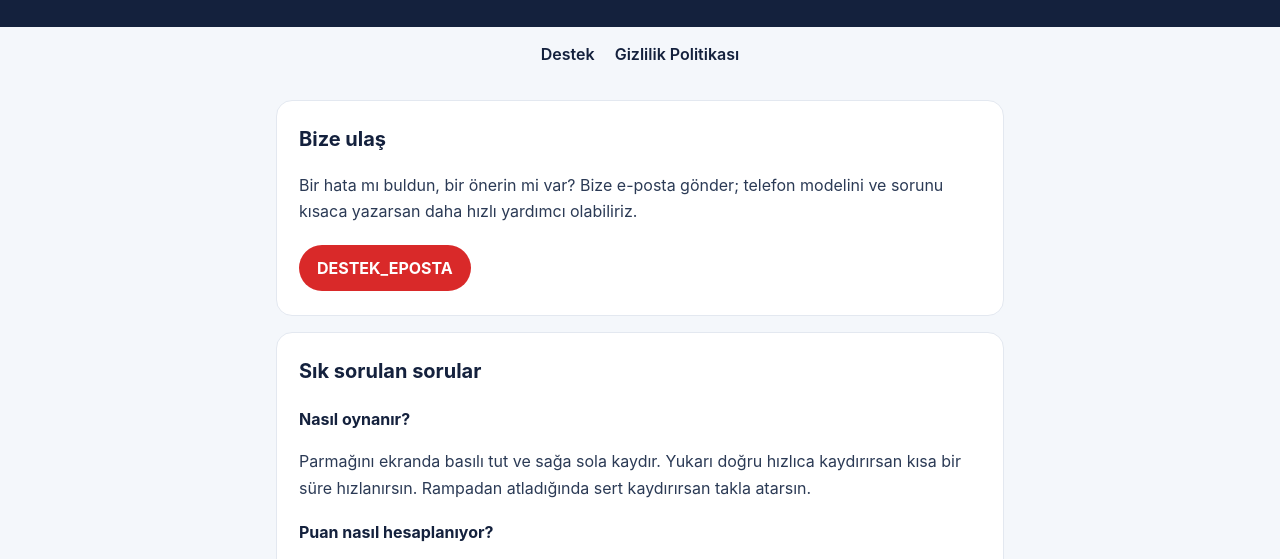
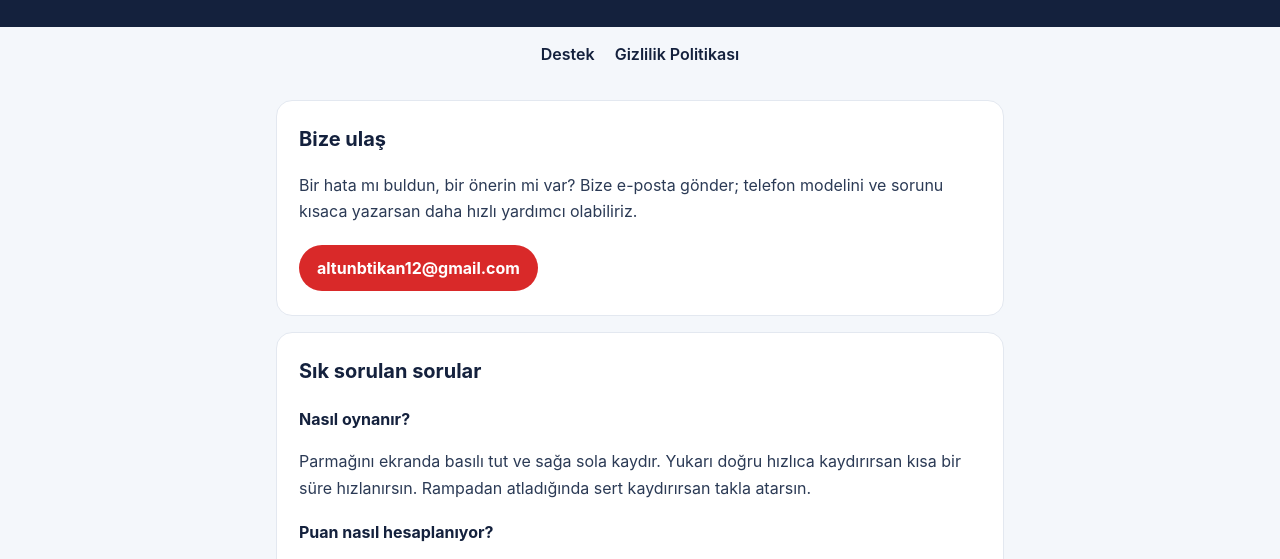
Before and after one commit to BatikanAltunn/yamac-legal, a plain HTML site: page index.html in a window 1280 px wide. Shown: the part 197-756 px from the top of the page. Drawn offline with Linux system fonts and the light colour scheme.

Commit message:
Update support email address in index.html

```diff
--- a/index.html
+++ b/index.html
@@ -42,7 +42,7 @@ section { scroll-margin-top:12px; }
   <div class="card">
     <h2>Bize ulaş</h2>
     <p>Bir hata mı buldun, bir önerin mi var? Bize e-posta gönder; telefon modelini ve sorunu kısaca yazarsan daha hızlı yardımcı olabiliriz.</p>
-    <a class="mail" href="mailto:DESTEK_EPOSTA">DESTEK_EPOSTA</a>
+    <a class="mail" href="mailto:altunbtikan12@gmail.com">altunbtikan12@gmail.com</a>
   </div>
 
   <div class="card">
@@ -112,7 +112,7 @@ section { scroll-margin-top:12px; }
     <p>Bu politika güncellenebilir. Güncel hali her zaman bu sayfada yayınlanır ve üstteki tarih değiştirilir.</p>
 
     <h2>8. İletişim</h2>
-    <a class="mail" href="mailto:DESTEK_EPOSTA">DESTEK_EPOSTA</a>
+    <a class="mail" href="mailto:altunbtikan12@gmail.com">altunbtikan12@gmail.com</a>
     <a class="top" href="#destek">↑ Başa dön</a>
   </div>
 </section>
```
